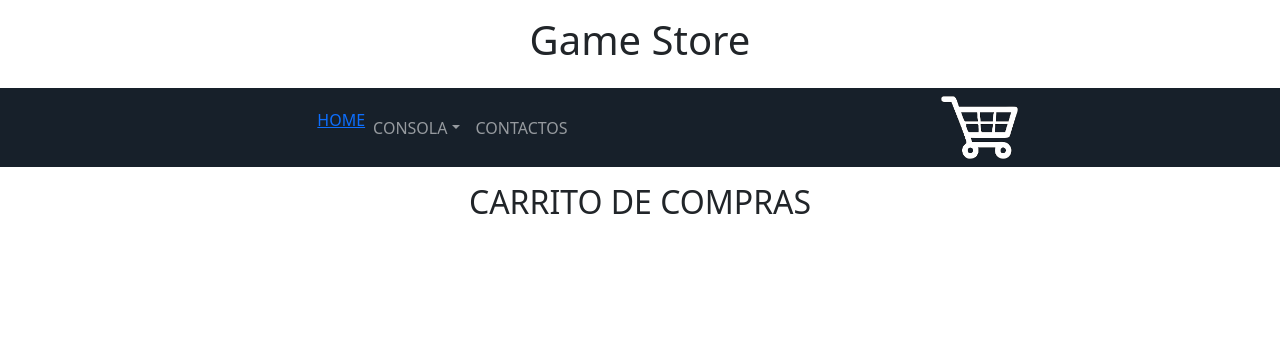
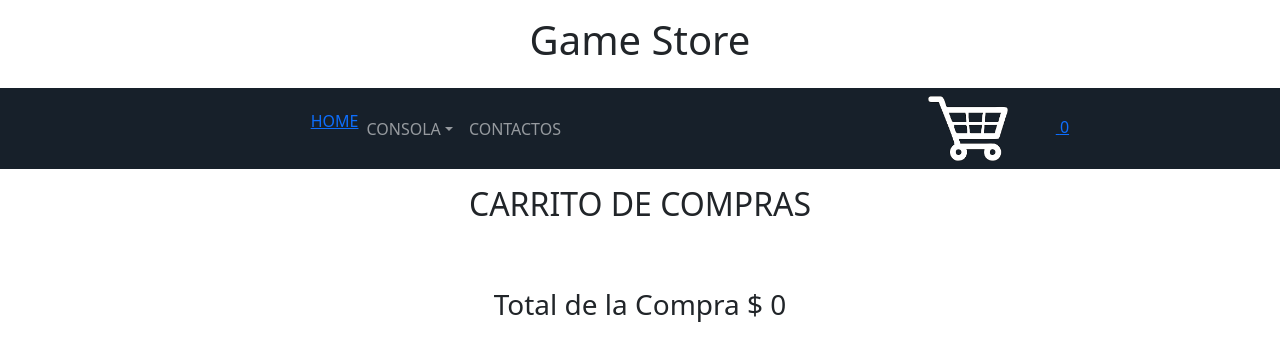
Before and after one commit to caceresivan5/Proyecto-React, a React (Create React App) app: page /cart in a window 1280 px wide. Shown: the top 360 px of the page. Built offline with nearby package versions, Linux system fonts and the light colour scheme.

Commit message:
Desafio10 y 11 Carrito

```diff
--- a/src/App.css
+++ b/src/App.css
@@ -81,12 +81,21 @@ h2{
     margin: 1rem auto;
   }
   .tabla{
-    width: 50%;
+    width: 70%;
+  }
+  .tabla img{
+    padding: 0.6rem;
+  }
+  .tabla button{
+   margin: 0.5rem;
   }
   .tabla th{
-    width: 25%;
+    width: 30%;
 
   }
   .Secciones{
     display: flex;
   }
+  .totalCompra{
+    margin: 3rem auto;
+  }
--- a/src/App.js
+++ b/src/App.js
@@ -30,7 +30,7 @@ function App (){
       <Switch>
 
         <Route exact path = '/'>
-      <ItemListContainer greeting = "Hola Soy un ItemListContainer "/>
+      <ItemListContainer greeting = " JUEGOS "/>
       </Route>
 
       <Route exact path='/consola/:idConsola' component= {ItemListContainer}>
--- a/src/component/Cart.js
+++ b/src/component/Cart.js
@@ -3,32 +3,42 @@ import { useCartContext } from "./cartContext";
 
 
 
+
 const Cart = () => {
- const {carList} = useCartContext()
+ const {carList, BorrarItemCarrito, precioTotal, CantidadProd} = useCartContext()
  console.log(carList)
     return(
         <div>
             <center>
                 <h2>CARRITO DE COMPRAS</h2>
-                <div className='tabla'>
-                <th>
+
                 { carList.map(Item =>
 
-                <div key={Item.id} >
-                <h2> {Item.itemCart.nombre} </h2>
-                </div>) }
-                </th>
+                <div key={Item.id} className='tabla' >
+
                 <th>
-                { carList.map(Item =>
-                <div key={Item.id} >
                 <img src = {Item.itemCart.portada} className='imagenDetalle' alt='portada'></img>
-                </div>
-                ) }
                 </th>
 
+                <th>
+                <h3> {Item.itemCart.nombre} </h3>
+                </th>
+
+                <th>
+                 <p>Precio unitario: $ {Item.itemCart.precio}</p>
+                 <p>Unidades: {CantidadProd(Item)}</p>
+                </th>
+
+                <th>
+                <button onClick={()=>BorrarItemCarrito(Item)} >Borrar</button>
+
+                </th>
+
+                </div>) }
 
 
-                </div>
+                <h3 className='totalCompra'> Total de la Compra $ { precioTotal()} </h3>
+
 
 
             </center>
--- a/src/component/ItemCount.js
+++ b/src/component/ItemCount.js
@@ -24,6 +24,7 @@ const ItemCount = ( { stock, initial, onAdd} ) =>{
         onAdd(count)
         setCambiarBoton(false)
     }
+
     return(
         <div> {/* creo el HTML */}
             <div className = "contadorCarrito">
--- a/src/component/ItemDetail.js
+++ b/src/component/ItemDetail.js
@@ -14,7 +14,6 @@ const ItemDetail = ({DetalleJuego})  =>  {
     const onAdd = (cantidad)=>{
         addToCart( {itemCart: DetalleJuego, Cantidad: cantidad} )
     }
-    console.log(addToCart)
     return(
         <div>
 
--- a/src/component/ItemListContainer.js
+++ b/src/component/ItemListContainer.js
@@ -39,7 +39,9 @@ import { useParams } from 'react-router'
 
     return (
         <div>
-            <p> { greeting } </p>
+            <center>
+            <h2> { greeting } </h2>
+            </center>
             <div className='cardJuegos'>
             { cargando ? <h2 className='cardNombre'>CARGANDO...</h2> : < ItemList juegos = {juegos} /> }
             </div>
--- a/src/component/NavBar.js
+++ b/src/component/NavBar.js
@@ -6,11 +6,13 @@ import NavbarToggle from 'react-bootstrap/esm/NavbarToggle';
 import NavbarCollapse from 'react-bootstrap/esm/NavbarCollapse';
 import CartWidget from './CarWidget';
 import { Link } from 'react-router-dom';
+import { useCartContext } from './cartContext';
 
 
 
 export const NavBar = (props) =>{
   const{count} = props
+  const { AcumuladorCart } = useCartContext()
     return (
         <div>
 
@@ -35,7 +37,9 @@ export const NavBar = (props) =>{
   </NavbarCollapse>
 
   <Link exact to='/cart'>
+
   <CartWidget count = {count}/> {/* CARRITO DE COMPRAS */}
+  { AcumuladorCart () }
   </Link>
 
  </Navbar>
--- a/src/component/cartContext.js
+++ b/src/component/cartContext.js
@@ -8,38 +8,45 @@ export default function CartContextProvider ({children}){ //con children estoy t
 
     const [carList, setCarList] = useState([])
 
-    /*function addToCart(itemCart){
-        setCarList([...carList, itemCart])
-    }
-    */
 
-    const addToCart = (data) =>{
+    const addToCart = (DatoCarrito) =>{
 
         const prodCart = [...carList]
-        if(prodCart.some(i => i.itemCart.id === data.itemCart.id)){
-            prodCart.find( (i => i.itemCart.id === data.itemCart.id) ).Cantidad += data.Cantidad
+        if(prodCart.some(i => i.itemCart.id === DatoCarrito.itemCart.id)){
+            prodCart.find( (i => i.itemCart.id === DatoCarrito.itemCart.id) ).Cantidad += DatoCarrito.Cantidad
             setCarList(prodCart)
         }else{
-            setCarList([...carList, data])
+            setCarList([...carList, DatoCarrito])
         }
+    }
+
+    const BorrarItemCarrito = (DatoCarrito2) =>{
+        const BorrarProd = carList.filter((prod) => prod.itemCart.id !== DatoCarrito2.itemCart.id);
+        setCarList([...BorrarProd])
+    }
+
+    const AcumuladorCart =()=>{
+        return carList.reduce((acumulador, Valor) => acumulador + Valor.Cantidad, 0)
+    }
+    const precioTotal = () =>{
+        return carList.reduce((acumulador, Valor)=>(acumulador + (Valor.Cantidad * Valor.itemCart.precio)), 0)
+    }
+    const CantidadProd =(DatoCarrito)=>{
+        return DatoCarrito.Cantidad
     }
 
 
 
 
-
-    function BorrarLista(){
-        carList([])
-    }
-
-
-
-    console.log(carList)
     return(
         <cartContext.Provider value={{
             carList,
             addToCart,
-            BorrarLista
+            BorrarItemCarrito,
+            AcumuladorCart,
+            CantidadProd,
+
+            precioTotal
         }}>
 
             {children}
```
